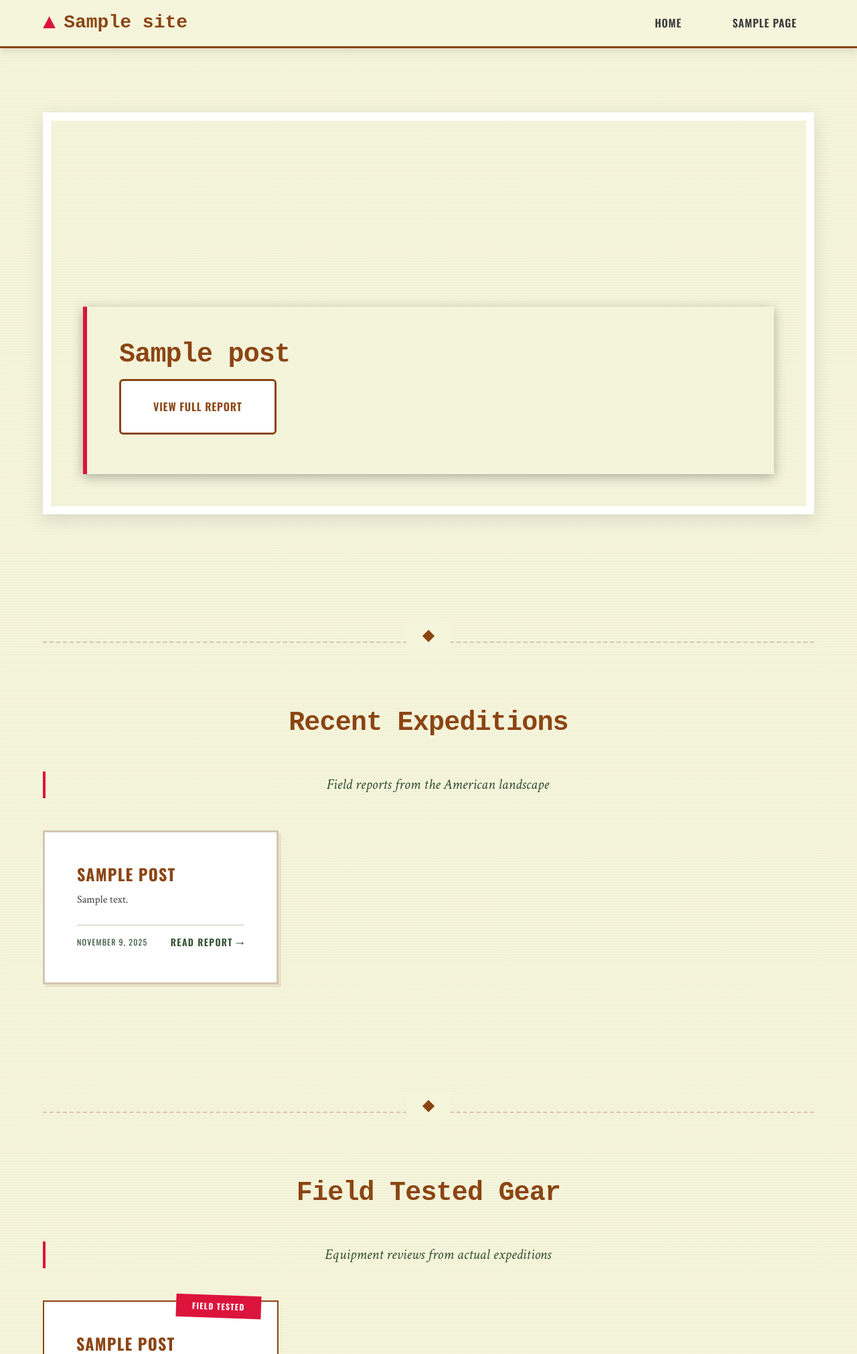
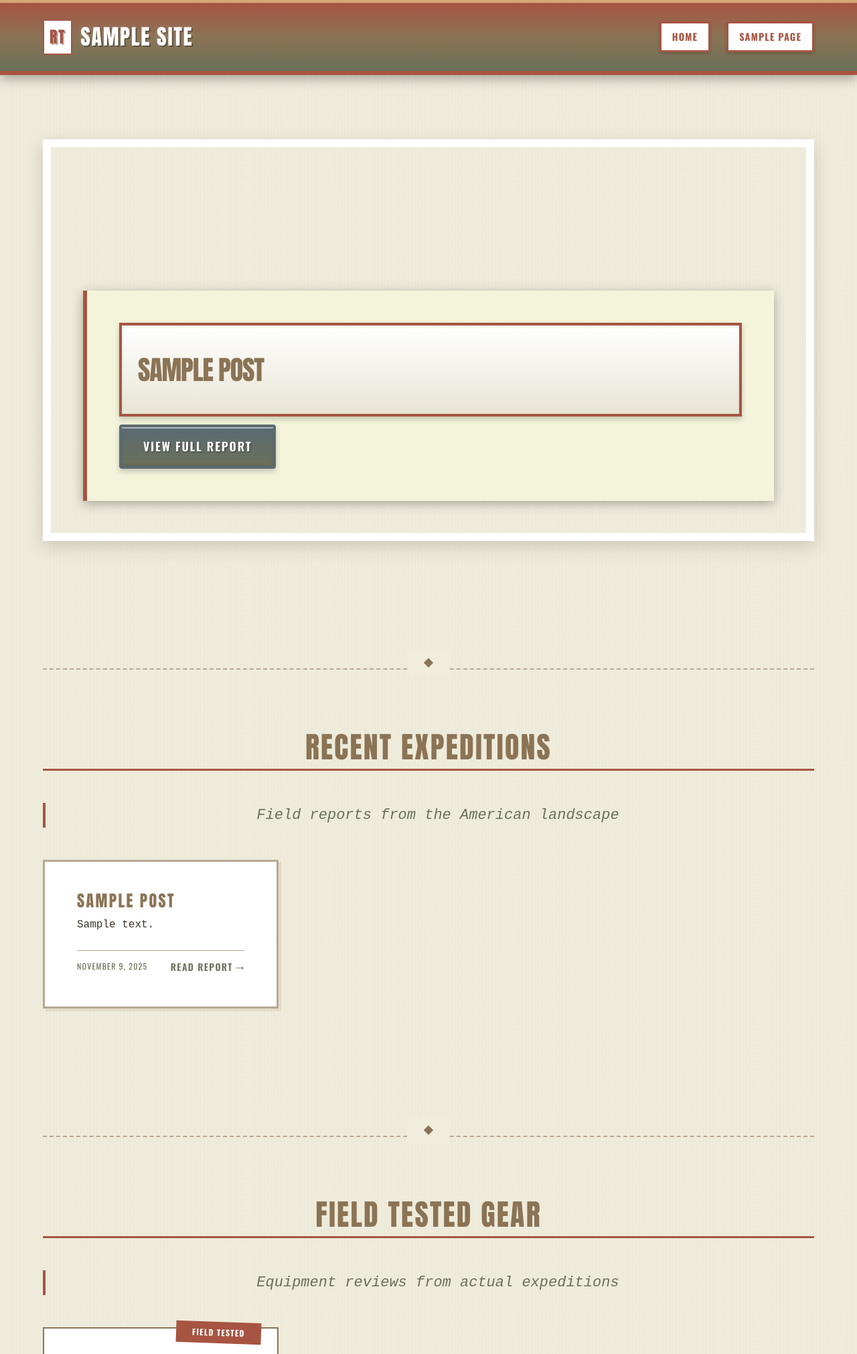
Before and after one commit to jimmitchellnc83-maker/wandering_gorilla, a WordPress theme: template index.php in a window 1280 px wide. Shown: the top 2022 px of the page at 67% size. Run offline with PHP 8.4 and a stand-in for WordPress, Linux system fonts and the light colour scheme; the site name, menu and one post (Sample post) are stand-ins, and other content is empty.

Commit message:
Transform theme to authentic weathered Americana road trip aesthetic

```diff
--- a/style.css
+++ b/style.css
@@ -1,13 +1,13 @@
 /*
 Theme Name: Wandering Gorilla
 Theme URI: https://wanderinggorilla.com
-Description: A vintage Documentary Americana theme inspired by 1940s-60s Kodachrome photography and National Park Service design. Perfect for travel documentation blogs with authentic retro aesthetics.
-Version: 1.0.0
+Description: Authentic vintage Americana road trip theme inspired by weathered 1940s-60s highway signage, desert general stores, and Route 66. Features genuinely aged and worn aesthetic elements.
+Version: 1.1.0
 Author: Wandering Gorilla
 Author URI: https://wanderinggorilla.com
 License: GNU General Public License v2 or later
 License URI: http://www.gnu.org/licenses/gpl-2.0.html
-Tags: blog, travel, vintage, photography, responsive, custom-post-types
+Tags: blog, travel, vintage, americana, route-66, road-trip, weathered, responsive
 Text Domain: wandering-gorilla
 */
 
@@ -34,22 +34,26 @@ Text Domain: wandering-gorilla
 1.0 CSS Variables
 --------------------------------------------------------------*/
 :root {
-  /* Color Palette */
-  --color-primary: #8B4513; /* saddle brown */
-  --color-accent: #DC143C; /* cherry red */
-  --color-background: #F5F5DC; /* kodachrome cream */
-  --color-support: #2F4F2F; /* forest green */
-  --color-text: #3C3C3C; /* faded ink */
-  --color-photo-overlay: rgba(139, 69, 19, 0.15);
+  /* Weathered Americana Color Palette */
+  --color-primary: #8B7355; /* weathered wood brown */
+  --color-accent: #A85442; /* rust red - aged metal signs */
+  --color-secondary: #5B6B73; /* dusty blue - desert sky */
+  --color-background: #F0EDDC; /* sun-bleached cream */
+  --color-support: #6B7059; /* sage green - oxidized metal */
+  --color-text: #3D342A; /* charcoal - weathered paint */
+  --color-photo-overlay: rgba(139, 115, 85, 0.15);
   --color-white: #FFFFFF;
-  --color-border: #D4C5B0;
-  --color-shadow: rgba(60, 60, 60, 0.15);
+  --color-border: #B8A892;
+  --color-shadow: rgba(61, 52, 42, 0.2);
+  --color-rust: #A85442;
+  --color-wood: #8B7355;
+  --color-patina: rgba(107, 112, 89, 0.3);
 
-  /* Typography */
-  --font-headline: "Rockwell", "Courier New", serif;
-  --font-subhead: "Oswald", "Arial Narrow", sans-serif;
-  --font-body: "Crimson Text", Georgia, serif;
-  --font-ui: "Oswald", "Arial Narrow", sans-serif;
+  /* Typography - Highway Sign & Typewriter Aesthetic */
+  --font-headline: "Impact", "Arial Black", "Oswald", sans-serif; /* Highway sign condensed */
+  --font-subhead: "Bebas Neue", "Impact", "Arial Narrow", sans-serif; /* Road marker */
+  --font-body: "Courier New", "American Typewriter", monospace; /* Typewriter */
+  --font-ui: "Oswald", "Arial Narrow", sans-serif; /* Route markers */
 
   /* Spacing - 24px base unit */
   --space-xs: 6px;
@@ -84,17 +88,26 @@ html {
 
 body {
   font-family: var(--font-body);
-  font-size: 1.125rem;
-  line-height: 1.8;
+  font-size: 1rem;
+  line-height: 1.7;
   color: var(--color-text);
   background-color: var(--color-background);
   background-image:
+    /* Weathered paper texture */
     repeating-linear-gradient(
       0deg,
       transparent,
-      transparent 2px,
-      rgba(139, 69, 19, 0.02) 2px,
-      rgba(139, 69, 19, 0.02) 4px
+      transparent 1px,
+      rgba(139, 115, 85, 0.015) 1px,
+      rgba(139, 115, 85, 0.015) 2px
+    ),
+    /* Wood grain effect */
+    repeating-linear-gradient(
+      90deg,
+      rgba(139, 115, 85, 0.03) 0px,
+      transparent 1px,
+      transparent 4px,
+      rgba(139, 115, 85, 0.03) 5px
     );
   -webkit-font-smoothing: antialiased;
   -moz-osx-font-smoothing: grayscale;
@@ -117,37 +130,50 @@ a:hover {
 }
 
 /*--------------------------------------------------------------
-3.0 Typography
+3.0 Typography - Highway Sign & Weathered Aesthetic
 --------------------------------------------------------------*/
 h1, h2, h3, h4, h5, h6 {
   font-family: var(--font-headline);
-  font-weight: 700;
-  line-height: 1.2;
+  font-weight: 900;
+  line-height: 0.9;
   margin-bottom: var(--space-md);
   color: var(--color-primary);
-  letter-spacing: -0.02em;
+  letter-spacing: 0.02em;
+  text-transform: uppercase;
 }
 
 h1 {
-  font-size: 3.5rem;
+  font-size: 4rem;
   margin-bottom: var(--space-lg);
+  letter-spacing: -0.03em;
+  /* Weathered metal sign effect */
+  border: 4px solid var(--color-rust);
+  background: linear-gradient(180deg, var(--color-white) 0%, #E8E5D5 100%);
+  padding: var(--space-lg) var(--space-md);
+  box-shadow: inset 0 2px 4px rgba(0,0,0,0.1), 0 4px 8px rgba(0,0,0,0.2);
+  position: relative;
 }
 
 h2 {
-  font-size: 2.5rem;
+  font-size: 2.75rem;
+  letter-spacing: 0.05em;
+  border-bottom: 3px solid var(--color-rust);
+  padding-bottom: var(--space-sm);
 }
 
 h3 {
   font-size: 2rem;
   font-family: var(--font-subhead);
   text-transform: uppercase;
-  letter-spacing: 0.05em;
+  letter-spacing: 0.1em;
+  color: var(--color-rust);
 }
 
 h4 {
   font-size: 1.5rem;
   font-family: var(--font-subhead);
   text-transform: uppercase;
+  letter-spacing: 0.08em;
 }
 
 h5 {
@@ -259,50 +285,61 @@ blockquote::before {
 }
 
 /*--------------------------------------------------------------
-5.0 Header & Navigation
+5.0 Header & Navigation - Weathered Metal Sign Aesthetic
 --------------------------------------------------------------*/
 .site-header {
   position: sticky;
   top: 0;
-  height: var(--header-height);
-  background: var(--color-background);
-  backdrop-filter: blur(10px);
-  border-bottom: 3px solid var(--color-primary);
+  height: auto;
+  min-height: var(--header-height);
+  /* Rusted metal background */
+  background: linear-gradient(180deg, #A85442 0%, #8B7355 50%, #6B7059 100%);
+  border-top: 4px solid #D4A574;
+  border-bottom: 6px solid var(--color-rust);
   z-index: 1000;
-  box-shadow: 0 4px 12px var(--color-shadow);
+  box-shadow:
+    0 6px 16px rgba(0,0,0,0.3),
+    inset 0 1px 0 rgba(255,255,255,0.2);
 }
 
 .header-inner {
   display: flex;
   justify-content: space-between;
   align-items: center;
-  height: 100%;
+  min-height: var(--header-height);
   max-width: var(--container-max);
   margin: 0 auto;
-  padding: 0 var(--space-md);
+  padding: var(--space-md);
 }
 
 .site-logo {
   font-family: var(--font-headline);
-  font-size: 1.75rem;
-  font-weight: 700;
-  color: var(--color-primary);
+  font-size: 2rem;
+  font-weight: 900;
+  color: var(--color-white);
+  text-transform: uppercase;
+  letter-spacing: 0.05em;
   display: flex;
   align-items: center;
   gap: var(--space-sm);
+  text-shadow:
+    2px 2px 0 rgba(0,0,0,0.3),
+    0 0 10px rgba(255,255,255,0.1);
 }
 
 .site-logo::before {
-  content: '▲';
-  font-size: 2rem;
-  color: var(--color-accent);
-  display: inline-block;
-  transform: rotate(0deg);
-  transition: var(--transition-base);
+  content: 'RT';
+  font-size: 1.5rem;
+  background: var(--color-white);
+  color: var(--color-rust);
+  padding: 4px 8px;
+  border-radius: 2px;
+  border: 2px solid var(--color-rust);
+  font-weight: 900;
 }
 
-.site-logo:hover::before {
-  transform: rotate(180deg);
+.site-logo:hover {
+  color: var(--color-background);
 }
 
 .main-navigation {
@@ -327,44 +364,37 @@ blockquote::before {
 
 .main-navigation a {
   font-family: var(--font-ui);
-  font-size: 1rem;
+  font-size: 0.9rem;
   text-transform: uppercase;
-  letter-spacing: 0.05em;
-  color: var(--color-text);
-  padding: var(--space-xs) var(--space-md);
-  border: 2px solid transparent;
-  border-radius: 4px;
+  letter-spacing: 0.08em;
+  /* Highway shield styling */
+  background: var(--color-white);
+  color: var(--color-rust);
+  padding: 8px 16px;
+  border: 3px solid var(--color-rust);
+  border-radius: 3px;
   transition: var(--transition-base);
-  font-weight: 600;
+  font-weight: 700;
   position: relative;
   display: block;
+  box-shadow:
+    0 2px 4px rgba(0,0,0,0.2),
+    inset 0 1px 0 rgba(255,255,255,0.5);
 }
 
 .main-navigation a::before {
-  content: '';
-  position: absolute;
-  top: -8px;
-  left: 50%;
-  transform: translateX(-50%);
-  width: 0;
-  height: 0;
-  border-left: 6px solid transparent;
-  border-right: 6px solid transparent;
-  border-top: 6px solid var(--color-accent);
-  opacity: 0;
-  transition: var(--transition-base);
+  display: none;
 }
 
 .main-navigation a:hover,
 .main-navigation a.current-menu-item {
-  background: var(--color-primary);
+  background: var(--color-rust);
   color: var(--color-white);
-  border-color: var(--color-primary);
-}
-
-.main-navigation a:hover::before,
-.main-navigation a.current-menu-item::before {
-  opacity: 1;
+  border-color: var(--color-white);
+  transform: translateY(-2px);
+  box-shadow:
+    0 4px 8px rgba(0,0,0,0.3),
+    inset 0 1px 0 rgba(255,255,255,0.2);
 }
 
 /* Mobile Menu Toggle */
@@ -515,87 +545,91 @@ blockquote::before {
 }
 
 /*--------------------------------------------------------------
-7.0 Buttons & CTAs
+7.0 Buttons & CTAs - Vintage Gas Station & Road Sign Styling
 --------------------------------------------------------------*/
 .btn {
   display: inline-block;
   font-family: var(--font-ui);
-  font-size: 1rem;
-  font-weight: 600;
+  font-size: 1.1rem;
+  font-weight: 900;
   text-transform: uppercase;
-  letter-spacing: 0.05em;
-  padding: var(--space-md) var(--space-lg);
-  border: 3px solid var(--color-primary);
-  background: var(--color-primary);
-  color: var(--color-white);
-  border-radius: 6px;
+  letter-spacing: 0.1em;
+  padding: 14px 32px;
+  /* Vintage metal sign */
+  border: 4px solid var(--color-rust);
+  background: linear-gradient(180deg, var(--color-white) 0%, #E8E5D5 100%);
+  color: var(--color-rust);
+  border-radius: 4px;
   cursor: pointer;
   transition: var(--transition-base);
   text-align: center;
   position: relative;
-  overflow: hidden;
+  box-shadow:
+    0 4px 8px rgba(0,0,0,0.2),
+    inset 0 2px 0 rgba(255,255,255,0.5),
+    inset 0 -2px 4px rgba(0,0,0,0.1);
+  text-shadow: 1px 1px 0 rgba(255,255,255,0.8);
 }
 
 .btn::before {
-  content: '';
-  position: absolute;
-  top: 0;
-  left: -100%;
-  width: 100%;
-  height: 100%;
-  background: linear-gradient(90deg, transparent, rgba(255, 255, 255, 0.2), transparent);
-  transition: left 0.5s ease;
-}
-
-.btn:hover::before {
-  left: 100%;
+  display: none;
 }
 
 .btn:hover {
-  background: var(--color-accent);
-  border-color: var(--color-accent);
+  background: linear-gradient(180deg, #A85442 0%, #8B7355 100%);
+  border-color: var(--color-wood);
   color: var(--color-white);
-  transform: translateY(-2px);
-  box-shadow: 0 4px 12px var(--color-shadow);
+  transform: translateY(-3px);
+  box-shadow:
+    0 6px 12px rgba(0,0,0,0.3),
+    inset 0 2px 0 rgba(255,255,255,0.2);
+  text-shadow: 1px 1px 2px rgba(0,0,0,0.5);
 }
 
 .btn-secondary {
-  background: var(--color-white);
-  color: var(--color-primary);
-  border-color: var(--color-primary);
+  background: linear-gradient(180deg, var(--color-secondary) 0%, var(--color-support) 100%);
+  color: var(--color-white);
+  border-color: var(--color-secondary);
+  text-shadow: 1px 1px 2px rgba(0,0,0,0.5);
 }
 
 .btn-secondary:hover {
-  background: var(--color-primary);
-  color: var(--color-white);
+  background: linear-gradient(180deg, var(--color-support) 0%, var(--color-secondary) 100%);
+  border-color: var(--color-support);
 }
 
 .btn-badge {
-  border-radius: 50px;
-  padding: var(--space-sm) var(--space-lg);
-  border-width: 2px;
-  font-size: 0.875rem;
+  border-radius: 4px;
+  padding: 10px 20px;
+  border-width: 3px;
+  font-size: 0.9rem;
 }
 
-/* Badge Styling for Categories */
+/* Badge Styling for Categories - License Plate Style */
 .category-badge {
   display: inline-block;
   font-family: var(--font-ui);
   font-size: 0.75rem;
   text-transform: uppercase;
-  letter-spacing: 0.1em;
-  padding: var(--space-xs) var(--space-md);
-  background: var(--color-support);
+  letter-spacing: 0.15em;
+  padding: 6px 12px;
+  /* License plate styling */
+  background: linear-gradient(180deg, var(--color-secondary) 0%, var(--color-support) 100%);
   color: var(--color-white);
-  border-radius: 20px;
+  border: 2px solid var(--color-white);
+  border-radius: 3px;
   margin-right: var(--space-xs);
   margin-bottom: var(--space-xs);
-  font-weight: 600;
+  font-weight: 700;
+  box-shadow:
+    0 2px 4px rgba(0,0,0,0.2),
+    inset 0 1px 0 rgba(255,255,255,0.2);
 }
 
 .category-badge:hover {
-  background: var(--color-accent);
+  background: linear-gradient(180deg, var(--color-rust) 0%, var(--color-wood) 100%);
   color: var(--color-white);
+  transform: translateY(-1px);
 }
 
 /*--------------------------------------------------------------
```
